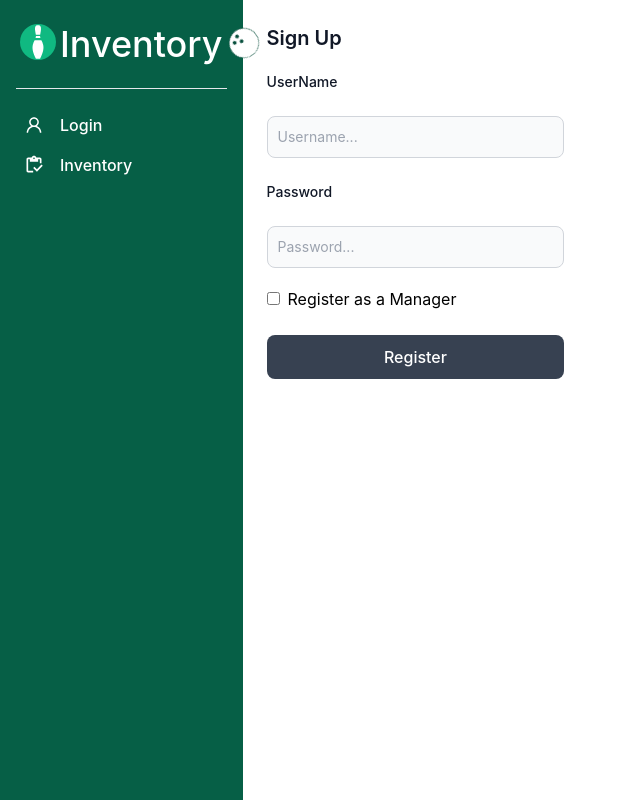
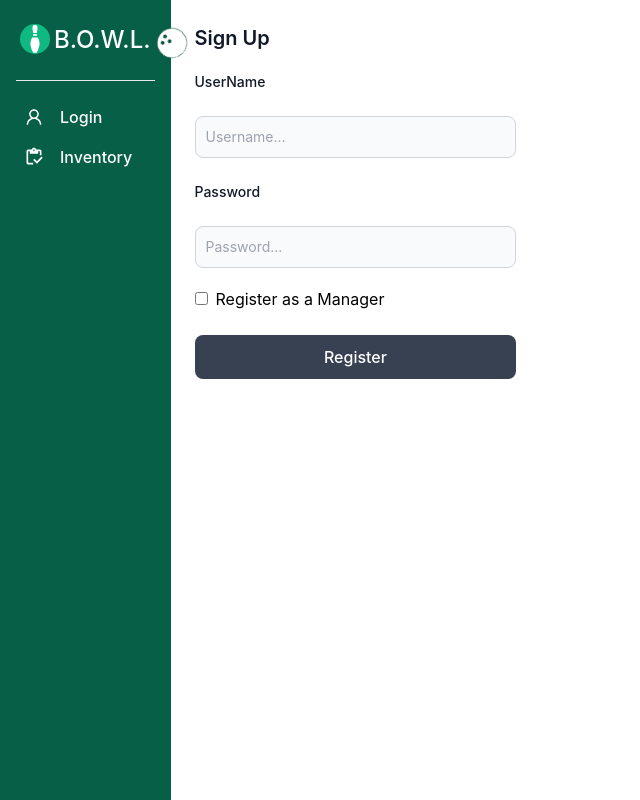
Before and after one commit to ddbonilla/Z-Prefix-CRUD-App, a React (Create React App) app in the folder client/: page /signup in a window 1280 px wide. Shown: the whole page, without its empty margins (0-640 px from the left). Built offline with nearby package versions, Linux system fonts and the light colour scheme.

Commit message:
CRUD completed

```diff
--- a/client/src/common/Navbar.js
+++ b/client/src/common/Navbar.js
@@ -90,7 +90,7 @@ const Navbar = () => {
     <>
       <div
         className={`relative bg-emerald-800 h-screen
-        ${open ? "w-72" : "w-20"} duration-300`}
+        ${open ? "w-70" : "w-20"} duration-300`}
       >
         <FaBowlingBall
           className={`brand absolute -right-4 top-7 rounded-full bg-emerald-900 text-white text-3xl
@@ -99,13 +99,13 @@ const Navbar = () => {
         />
         <div className="inline-flex py-6 px-5">
           <GiBowlingPin
-            className="relative text-white bg-emerald-500 text-4xl rounded-full cursor-pointer block float-left mr-1"
+            className="relative text-white bg-emerald-500 text-3xl rounded-full cursor-pointer block float-left mr-1"
           />
           <h1
-            className={` text-white text-4xl font-medium
+            className={` text-white text-2xl font-medium
                 ${!open && "scale-0"} duration-300`}
           >
-            Inventory
+            B.O.W.L.
           </h1>
         </div>
         <hr className="mx-4 border-1" />
--- a/client/src/inventory/EditItems.js
+++ b/client/src/inventory/EditItems.js
@@ -14,11 +14,11 @@ const EditItems = () => {
   const { id } = useParams();
   const navigate = useNavigate();
 
-  useEffect(() => {
-    console.log("details", details);
-    console.log("temp", tempDetails);
-    console.log("change", changed);
-  });
+  // useEffect(() => {
+  //   console.log("details", details);
+  //   console.log("temp", tempDetails);
+  //   console.log("change", changed);
+  // });
 
   const handleClose = () => {
     setShowModal(false);
@@ -42,6 +42,8 @@ const EditItems = () => {
     })
       .then(res => res.json())
       .then((data)=> {
+        setDetails(data)
+        setChanged(false);
         console.log(data);
       })
       .catch();
@@ -108,7 +110,17 @@ const EditItems = () => {
             </div>
           ) : null}
           <div className="mx-2">
-            <button>
+            <button
+              onClick={() => {
+                fetch(`${url}/inventory/${details.InvId}`, {
+                        method: "DELETE",
+                      }).then(() => {
+                        console.log("deleted...");
+                        setShowModal(false);
+                        navigate("/inventory");
+                      });
+              }}
+            >
               <RiDeleteBinLine />
             </button>
           </div>
--- a/client/src/inventory/Inventory.js
+++ b/client/src/inventory/Inventory.js
@@ -40,7 +40,7 @@ const Inventory = () => {
             Total Items: {totalEntries}
           </div>
           <div className="mt-2 flex flex-col">
-            <div className="my-2 overflow-x-auto -mx-4 sm:mx-6 lg:mx-8">
+            <div className="my-2 overflow-x-auto -mx- sm:mx-6 lg:mx-2">
               <div className="py-2 align-middle inline-block min-w-full">
                 <div className="shadow overflow-hidden border-b border-gray-200 sm:rounded-lg">
                   <table className="min-w-full divide-y divide-gray-200">
--- a/client/src/inventory/MyItems.js
+++ b/client/src/inventory/MyItems.js
@@ -38,7 +38,7 @@ const MyItems = () => {
             Total Items: {totalEntries}
           </div>
           <div className="mt-2 flex flex-col">
-            <div className="my-2 overflow-x-auto -mx-4 sm:mx-6 lg:mx-8">
+            <div className="my-2 overflow-x-auto -mx-4 sm:mx-6 lg:mx-2">
               <div className="py-2 align-middle inline-block min-w-full">
                 <div className="shadow overflow-hidden border-b border-gray-200 sm:rounded-lg">
                   <table className="min-w-full divide-y divide-gray-200">
```
